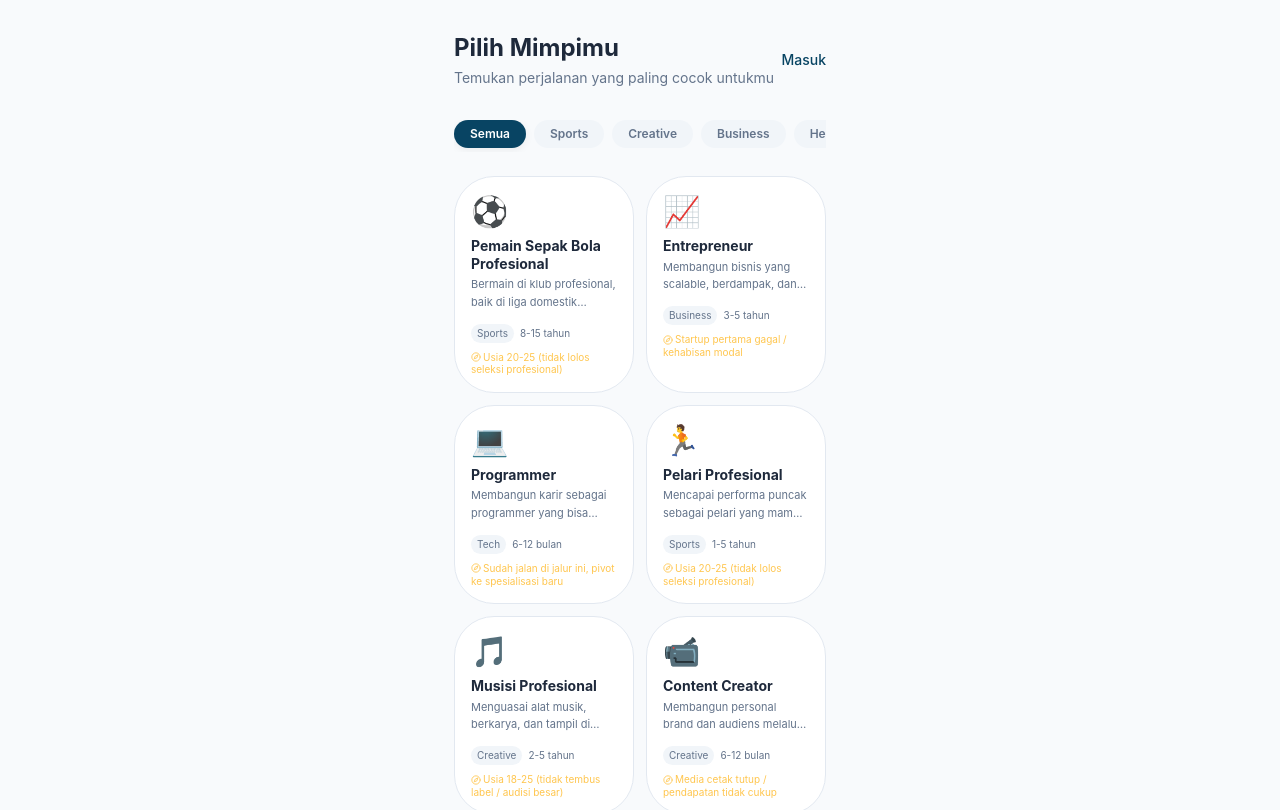
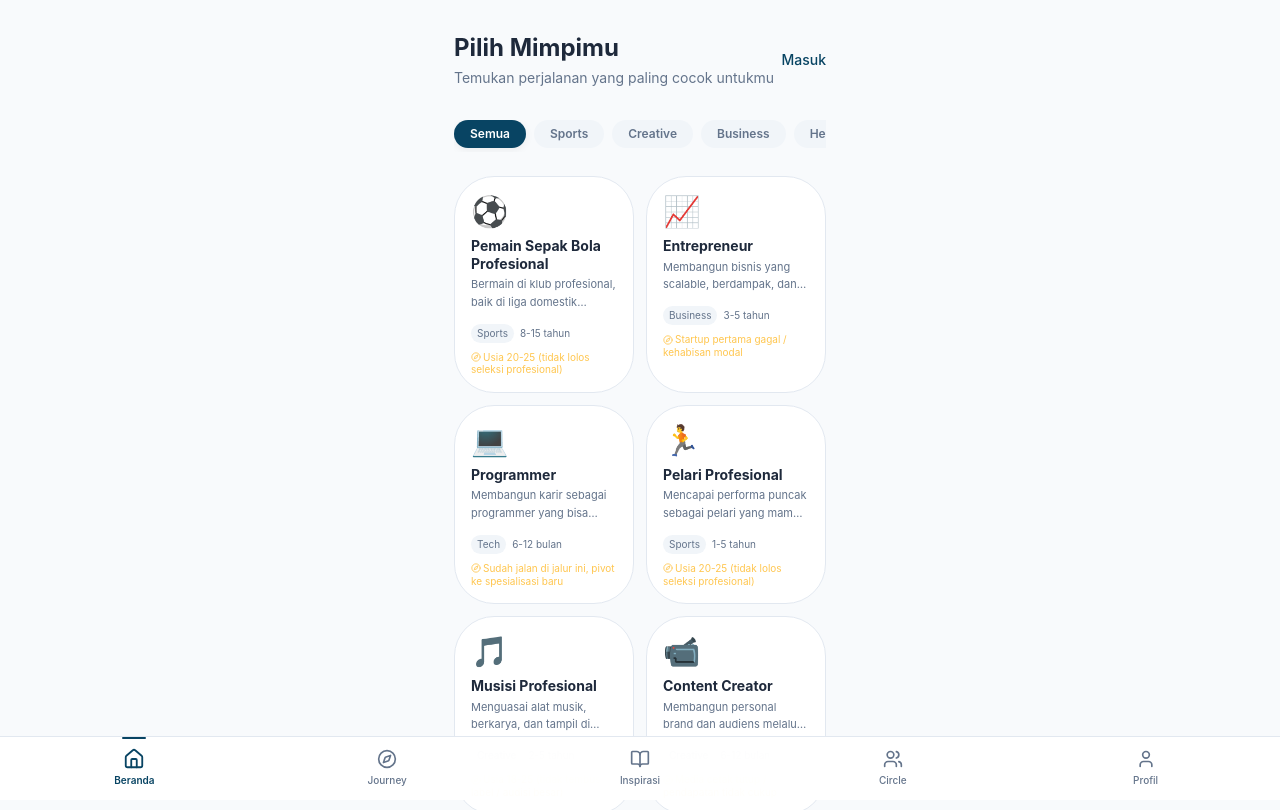
Before and after one commit to beautifio/beautifio, a Next.js app in the folder apps/web/: page / in a window 1280 px wide. Shown: the top 810 px of the page. Built offline with nearby package versions, Linux system fonts and the light colour scheme; no server answers.

Commit message:
fix: bottom nav always visible, guest sheet for protected tabs

```diff
--- a/apps/web/src/components/NavWrapper.tsx
+++ b/apps/web/src/components/NavWrapper.tsx
@@ -1,39 +1,98 @@
 "use client";
 
-import { useEffect, useCallback } from "react";
+import { useState, useCallback } from "react";
 import { usePathname, useRouter } from "next/navigation";
 import { BottomNavigation } from "@beautifio/ui";
 import { NAV_TABS, navRoute } from "@/lib/navigation";
+import { useAuthStore } from "@/stores/auth-store";
+import { LogIn, UserPlus, X } from "lucide-react";
+
+const PROTECTED_TABS = ["journey", "circle", "profil"];
 
 export function NavWrapper({ children }: { children: React.ReactNode }) {
   const pathname = usePathname();
   const router = useRouter();
+  const user = useAuthStore((s) => s.user);
+  const [pendingTab, setPendingTab] = useState<string | null>(null);
 
-  useEffect(() => {
-    NAV_TABS.forEach((tab) => router.prefetch(navRoute(tab.id)));
-  }, [router]);
+  const activeTab = (() => {
+    if (pathname.startsWith("/coba/")) return "journey";
+    const match = NAV_TABS.find((tab) => {
+      const route = navRoute(tab.id);
+      return pathname === route || pathname.startsWith(route + "/");
+    });
+    return match?.id ?? "home";
+  })();
 
   const onTabChange = useCallback(
-    (id: string) => router.push(navRoute(id)),
-    [router],
+    (id: string) => {
+      if (!user && PROTECTED_TABS.includes(id)) {
+        setPendingTab(id);
+        return;
+      }
+      router.push(navRoute(id));
+    },
+    [user, router],
   );
 
-  const activeTab = NAV_TABS.find((tab) => {
-    const route = navRoute(tab.id);
-    return pathname === route || pathname.startsWith(route + "/");
-  })?.id ?? "home";
+  return (
+    <div className="min-h-screen bg-bg pb-16">
+      {children}
+      <BottomNavigation
+        items={NAV_TABS}
+        activeTab={activeTab}
+        onTabChange={onTabChange}
+      />
 
-  const hideNav = pathname === "/login" || pathname === "/register" || pathname === "/forgot-password" || pathname.startsWith("/auth/") || pathname.startsWith("/coba/") || pathname === "/" || pathname.startsWith("/mimpi");
+      {pendingTab && (
+        <div className="fixed inset-0 z-50 flex items-end justify-center">
+          <div
+            className="absolute inset-0 bg-black/40"
+            onClick={() => setPendingTab(null)}
+          />
+          <div           className="relative w-full max-w-content bg-surface rounded-t-2xl px-6 pt-6 pb-8 animate-in slide-in-from-bottom duration-300">
+            <button
+              onClick={() => setPendingTab(null)}
+              className="absolute top-5 right-5 w-8 h-8 rounded-xl flex items-center justify-center text-text-secondary hover:text-text-primary hover:bg-muted transition-colors cursor-pointer"
+            >
+              <X size={18} />
+            </button>
 
-  return (
-    <div className={`min-h-screen bg-bg ${hideNav ? "" : "pb-20"}`}>
-      {children}
-      {!hideNav && (
-        <BottomNavigation
-          items={NAV_TABS}
-          activeTab={activeTab}
-          onTabChange={onTabChange}
-        />
+            <div className="text-center mb-6">
+              <h3 className="text-base font-bold text-text-primary">
+                Masuk atau daftar untuk mengakses ini
+              </h3>
+              <p className="text-sm text-text-secondary mt-1.5">
+                Fitur ini tersedia setelah kamu masuk akun
+              </p>
+            </div>
+
+            <div className="flex flex-col gap-3">
+              <button
+                onClick={() => {
+                  router.push("/login");
+                  setPendingTab(null);
+                }}
+                className="w-full py-3.5 rounded-xl bg-primary text-white font-semibold text-sm flex items-center justify-center gap-2 hover:bg-primary/90 transition-colors cursor-pointer"
+              >
+                <LogIn size={16} /> Masuk
+              </button>
+              <button
+                onClick={() => {
+                  router.push("/register");
+                  setPendingTab(null);
+                }}
+                className="w-full py-3.5 rounded-xl border border-border bg-surface text-text-primary font-semibold text-sm flex items-center justify-center gap-2 hover:bg-muted/50 transition-colors cursor-pointer"
+              >
+                <UserPlus size={16} /> Daftar
+              </button>
+            </div>
+
+            <p className="text-[11px] text-text-secondary/50 text-center mt-4">
+              Gratis, tidak perlu email
+            </p>
+          </div>
+        </div>
       )}
     </div>
   );
```
